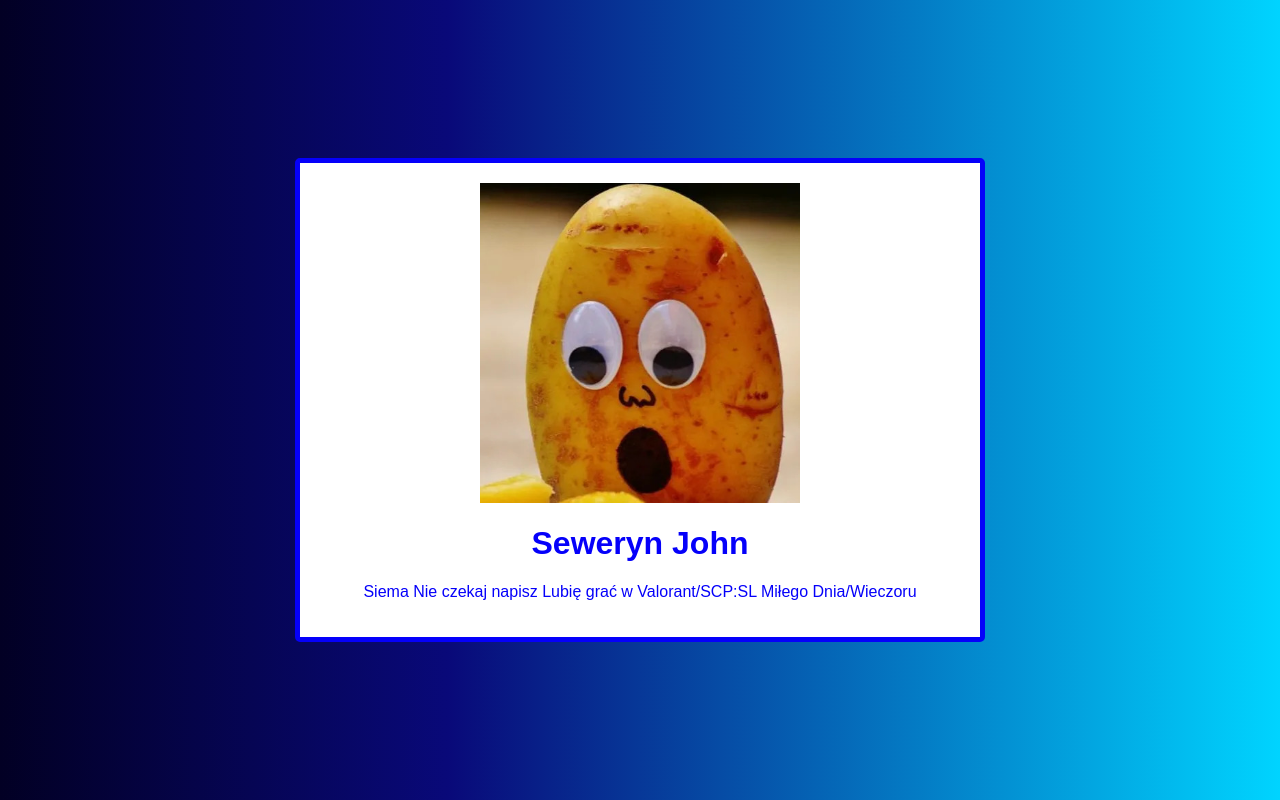
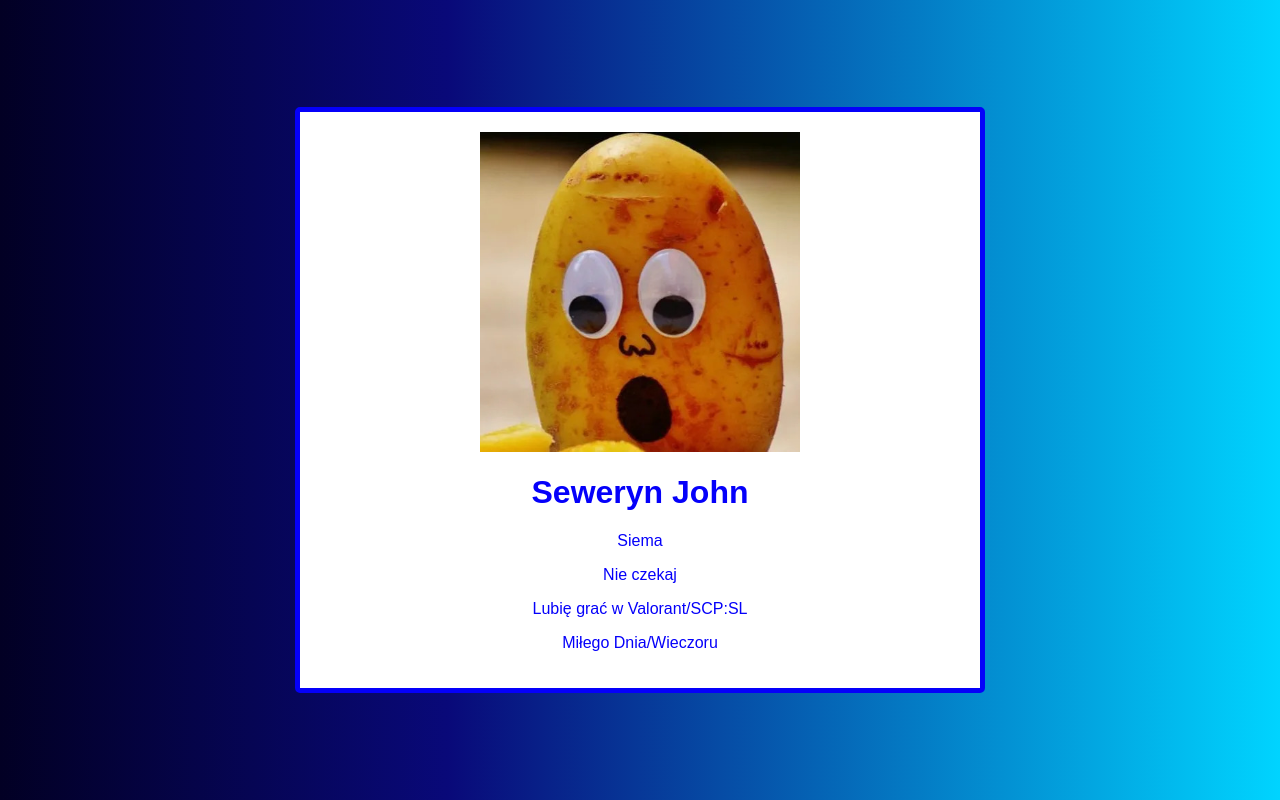
Before and after one commit to myprofilepl/myprofile, a plain HTML site: page index.html in a window 1280 px wide. Drawn offline with Linux system fonts and the light colour scheme.

Commit message:
Update index.html

```diff
--- a/index.html
+++ b/index.html
@@ -54,10 +54,10 @@
     <div class="profil">
         <img src="zdjecie.jpg" alt="Zdjęcie profilowe">
         <h1>Seweryn John</h1>
-        <p>Siema
-Nie czekaj napisz
-Lubię grać w Valorant/SCP:SL
-Miłego Dnia/Wieczoru</p>
+        <p>Siema</p>
+        <p>Nie czekaj</p>
+        <p>Lubię grać w Valorant/SCP:SL</p>
+        <p>Miłego Dnia/Wieczoru</p>
     </div>
 </body>
 </html>
```
